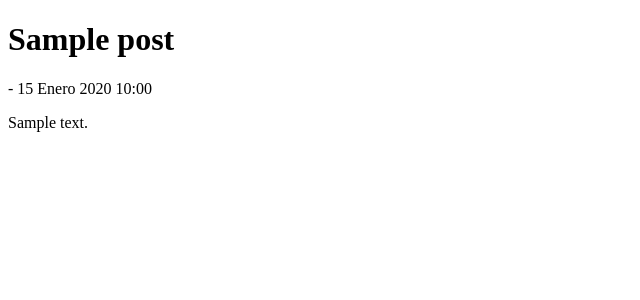
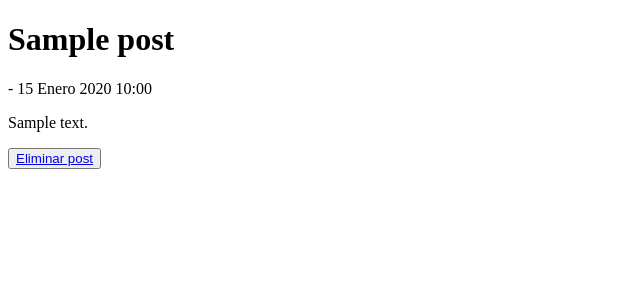
Before and after one commit to tkeyla/blog, a Django app: page /post/1 in a window 1280 px wide. Shown: the part 157-457 px from the top of the page, without its empty margins (0-640 px from the left). Run offline with Django 4.2, Linux system fonts and the light colour scheme; a user stored in the database is signed in; data comes from the database, SQL or seed files in the repository; both versions use the stored data as it was after the commit; tables that the repository leaves empty hold one stand-in row (values such as "Sample post").

Commit message:
Se agregó la vista EliminarPost y los templates necesarios para realizar la eliminación de un post

```diff
--- a/post/templates/listar_posteos.html
+++ b/post/templates/listar_posteos.html
@@ -3,7 +3,7 @@
         <div>
             <h2>{{post.titulo}}</h2>
             <span>{{post.autor.username}} - {{post.fecha_publicacion}}</span>
-            <button><a href="{%url 'ver_post' id=post.id%}">Leer mas</a></button>
+            <a href="{%url 'ver_post' id=post.id%}">Leer mas</a>
         </div>
     {%endfor%}
 {%else%}
--- a/post/templates/ver_post.html
+++ b/post/templates/ver_post.html
@@ -4,4 +4,7 @@
     <h1>{{post.titulo}}</h1>
     <span>{{post.autor__username}} - {{post.fecha_publicacion}}</span>
     <p>{{post.contenido}}</p>
+    {%if post.autor == user%}
+        <button><a href="{%url 'eliminar_post' pk=post.id%}">Eliminar post</a></button>
+    {%endif%}
 {%endblock%}
--- a/post/urls.py
+++ b/post/urls.py
@@ -6,5 +6,6 @@
     path('crearpost', CrearPost.as_view(), name='crear_post'),
     path('verposteos/<str:autor>', VerPosteos.as_view(), name='ver_posteos'),
     path('misposteos', VerPosteosCreados.as_view(), name='mis_posteos'),
-    path('post/<int:id>', ver_detalle, name='ver_post')
+    path('post/<int:id>', ver_detalle, name='ver_post'),
+    path('post/eliminar/<int:pk>', EliminarPost.as_view(), name='eliminar_post')
 ]
--- a/post/views.py
+++ b/post/views.py
@@ -31,6 +31,7 @@
             return Post.objects.filter(autor__id=autor)
         else:
             return Post.objects.all()
+
     def get_context_data(self, **kwargs):
         context = super().get_context_data(**kwargs)
         context['form'] = SeleccionarAutor(self.request.GET or None)
@@ -49,11 +50,12 @@
     post = Post.objects.get(id=id)
     return render(request, 'ver_post.html', {'post':post})
 
-class EliminarMensaje(LoginRequiredMixin, DeleteView):
+class EliminarPost(LoginRequiredMixin, DeleteView):
     model = Post
     template_name = 'confirmar_eliminacion.html'
     success_url = reverse_lazy('mis_posteos')
 
     def get_queryset(self):
-        id = self.request.GET.get('id')
-        return Post.objects.get(id=id)
+        pk = self.kwargs['pk']
+        print(pk)
+        return Post.objects.filter(pk=pk)
```
Also changed, not shown: post/templates/confirmar_eliminacion.html (added, +7 -0 lines), db.sqlite3.
